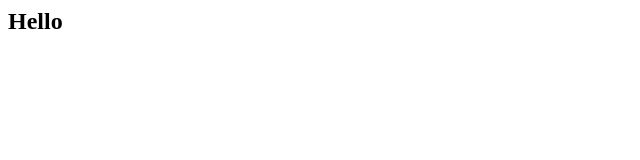
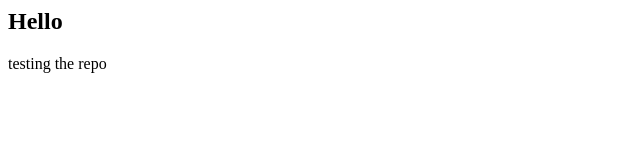
Before and after one commit to praveena2805/testrepo, a plain HTML site: page index.html in a window 1280 px wide. Shown: the whole page, without its empty margins (0-640 px from the left). Drawn offline with Linux system fonts and the light colour scheme.

Commit message:
testing the repo again

```diff
--- a/index.html
+++ b/index.html
@@ -1,2 +1,3 @@
 <link href="css/style.css" rel="stylesheet">
    <h2>Hello</h2>
+   <p>testing the repo</p>
```
